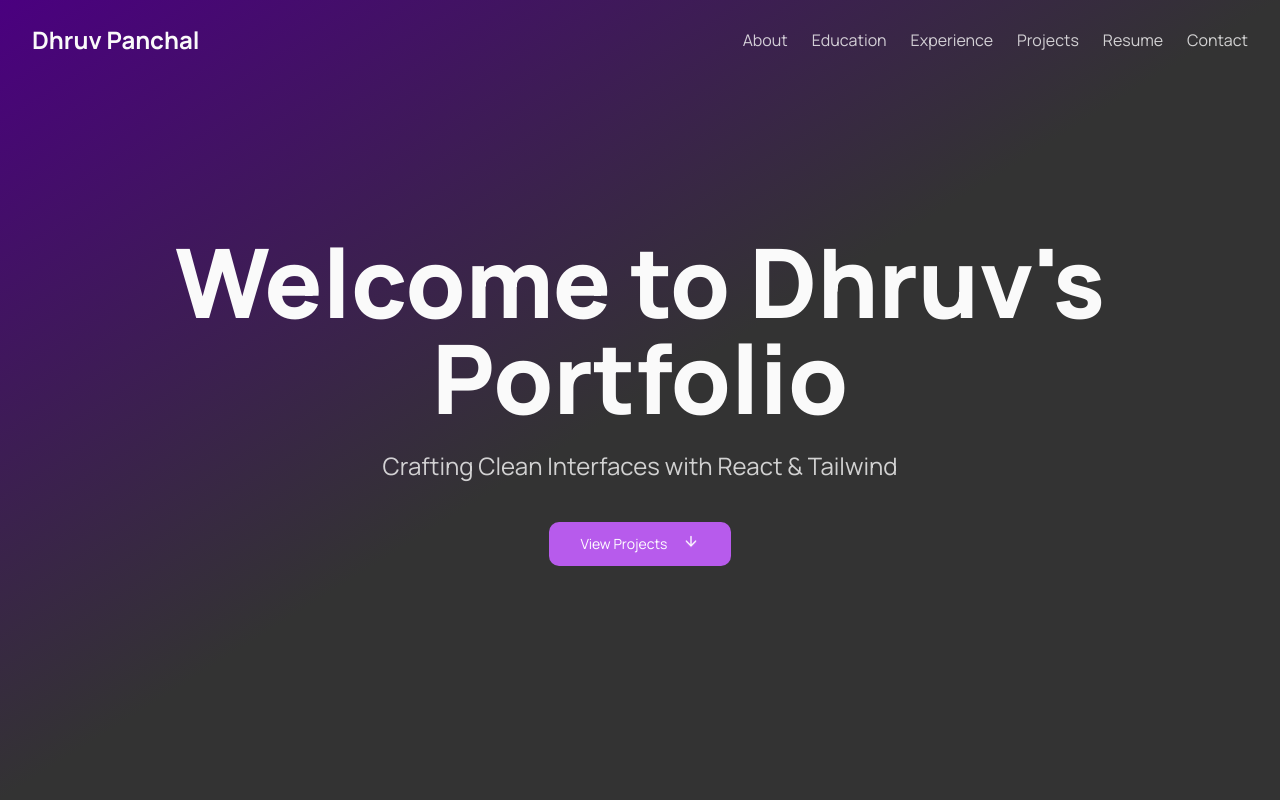
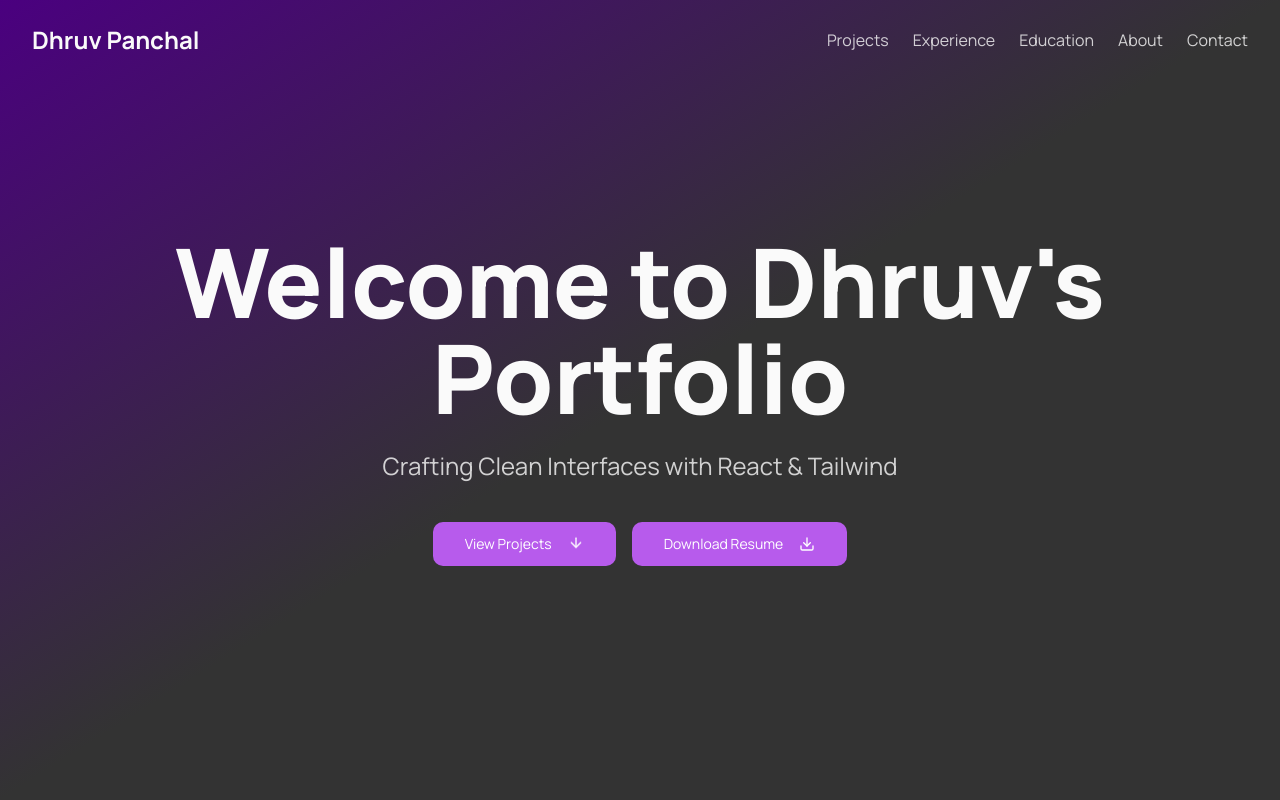
Before and after one commit to dhruvpanchal-271103/Dhruv-Portfolio, a Next.js app: page / in a window 1280 px wide. Shown: the top 800 px of the page. Built offline with nearby package versions, Linux system fonts and the light colour scheme.

Commit message:
change the website structure first is Projects then Experience then educ

```diff
--- a/src/app/page.tsx
+++ b/src/app/page.tsx
@@ -2,11 +2,10 @@
 import Header from "@/components/layout/header";
 import Footer from "@/components/layout/footer";
 import HeroSection from "@/components/sections/hero-section";
+import ProjectsSection from "@/components/sections/projects-section";
+import ExperienceSection from "@/components/sections/experience-section";
+import EducationSection from "@/components/sections/education-section";
 import AboutSection from "@/components/sections/about-section";
-import EducationSection from "@/components/sections/education-section";
-import ExperienceSection from "@/components/sections/experience-section";
-import ProjectsSection from "@/components/sections/projects-section";
-import MyResumeSection from "@/components/sections/my-resume-section"; // Import MyResumeSection
 import ContactSection from "@/components/sections/contact-section";
 
 export default function PortfolioProPage() {
@@ -15,11 +14,10 @@ export default function PortfolioProPage() {
       <Header />
       <main className="flex-grow">
         <HeroSection />
+        <ProjectsSection />
+        <ExperienceSection />
+        <EducationSection />
         <AboutSection />
-        <EducationSection />
-        <ExperienceSection />
-        <ProjectsSection />
-        <MyResumeSection /> {/* Add MyResumeSection here */}
         <ContactSection />
       </main>
       <Footer />
--- a/src/components/layout/header.tsx
+++ b/src/components/layout/header.tsx
@@ -1,18 +1,17 @@
 
 "use client";
 import { useState, useEffect } from 'react';
-import { Menu, X, Briefcase, User, Mail, BookOpen, Building, FileText } from "lucide-react"; // Added FileText
+import { Menu, Briefcase, User, Mail, BookOpen, Building } from "lucide-react";
 import SmoothScrollLink from "./smooth-scroll-link";
 import { Button } from "@/components/ui/button";
 import { Sheet, SheetContent, SheetTrigger, SheetClose } from "@/components/ui/sheet";
 import { cn } from '@/lib/utils';
 
 const navItems = [
+  { href: "#projects", label: "Projects", icon: Briefcase },
+  { href: "#experience", label: "Experience", icon: Building },
+  { href: "#education", label: "Education", icon: BookOpen },
   { href: "#about", label: "About", icon: User },
-  { href: "#education", label: "Education", icon: BookOpen },
-  { href: "#experience", label: "Experience", icon: Building },
-  { href: "#projects", label: "Projects", icon: Briefcase },
-  { href: "#my-resume", label: "Resume", icon: FileText }, // Added Resume link
   { href: "#contact", label: "Contact", icon: Mail },
 ];
 
--- a/src/components/sections/hero-section.tsx
+++ b/src/components/sections/hero-section.tsx
@@ -1,7 +1,8 @@
 import { Button } from "@/components/ui/button";
 import SmoothScrollLink from "@/components/layout/smooth-scroll-link";
 import SectionWrapper from "@/components/ui/section-wrapper";
-import { ArrowDown } from "lucide-react";
+import { ArrowDown, Download } from "lucide-react";
+import Link from "next/link";
 
 export default function HeroSection() {
   return (
@@ -20,15 +21,19 @@ export default function HeroSection() {
         <p className="text-xl md:text-2xl text-foreground/80 mb-10 max-w-3xl mx-auto animate-fade-in" style={{ animationDelay: '0.3s' }}>
         Crafting Clean Interfaces with React & Tailwind
         </p>
-        <div className="space-x-4 animate-fade-in" style={{ animationDelay: '0.6s' }}>
-          <Button asChild size="lg" className="bg-accent text-accent-foreground hover:bg-white hover:text-primary">
+        <div className="flex flex-col sm:flex-row items-center justify-center space-y-4 sm:space-y-0 sm:space-x-4 animate-fade-in" style={{ animationDelay: '0.6s' }}>
+          <Button asChild size="lg" className="bg-accent text-accent-foreground hover:bg-white hover:text-primary w-full sm:w-auto">
             <SmoothScrollLink href="#projects">
               View Projects <ArrowDown className="ml-2 h-5 w-5 animate-bounce" />
             </SmoothScrollLink>
           </Button>
+          <Button asChild size="lg" className="bg-accent text-accent-foreground hover:bg-white hover:text-primary w-full sm:w-auto">
+            <Link href="/Dhruv-Panchal.pdf" target="_blank" rel="noopener noreferrer" download>
+              Download Resume <Download className="ml-2 h-5 w-5" />
+            </Link>
+          </Button>
         </div>
       </div>
-      {/* Removed the down arrow icon that was here */}
     </SectionWrapper>
   );
 }
```
